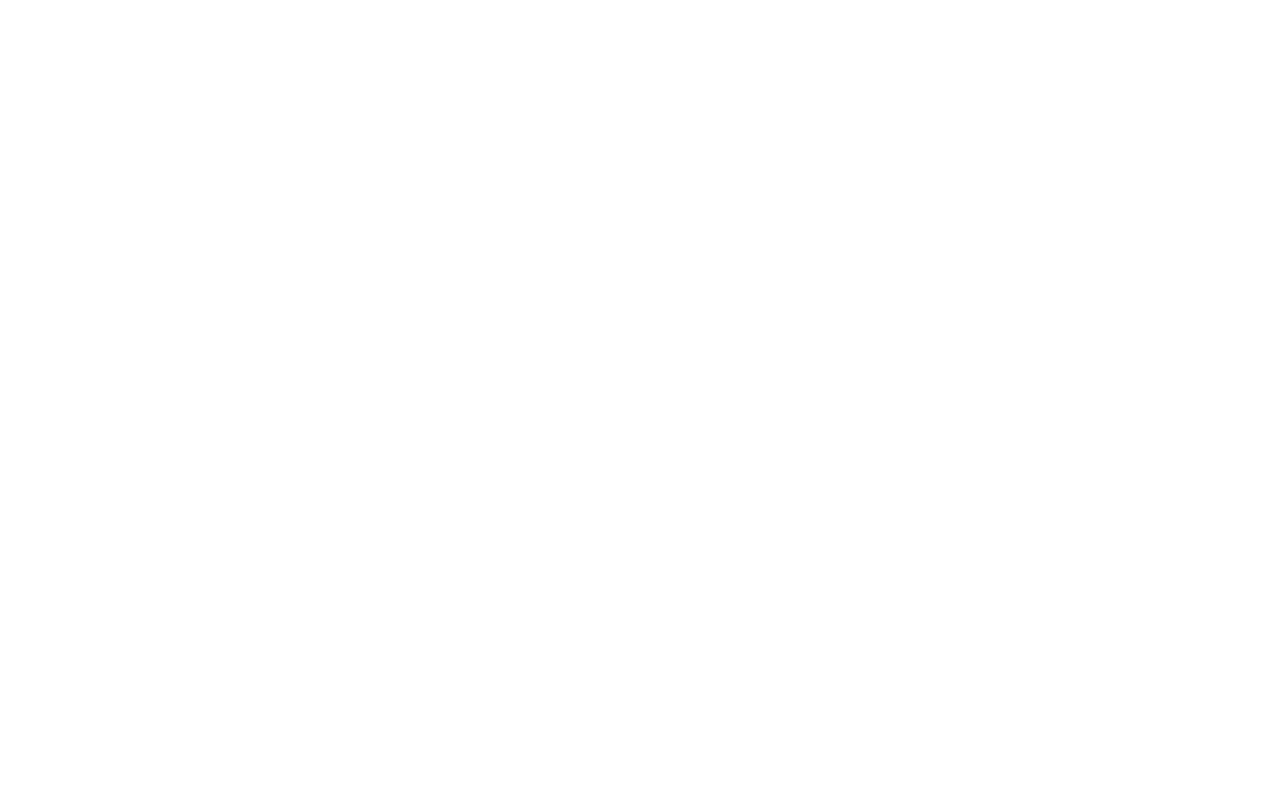
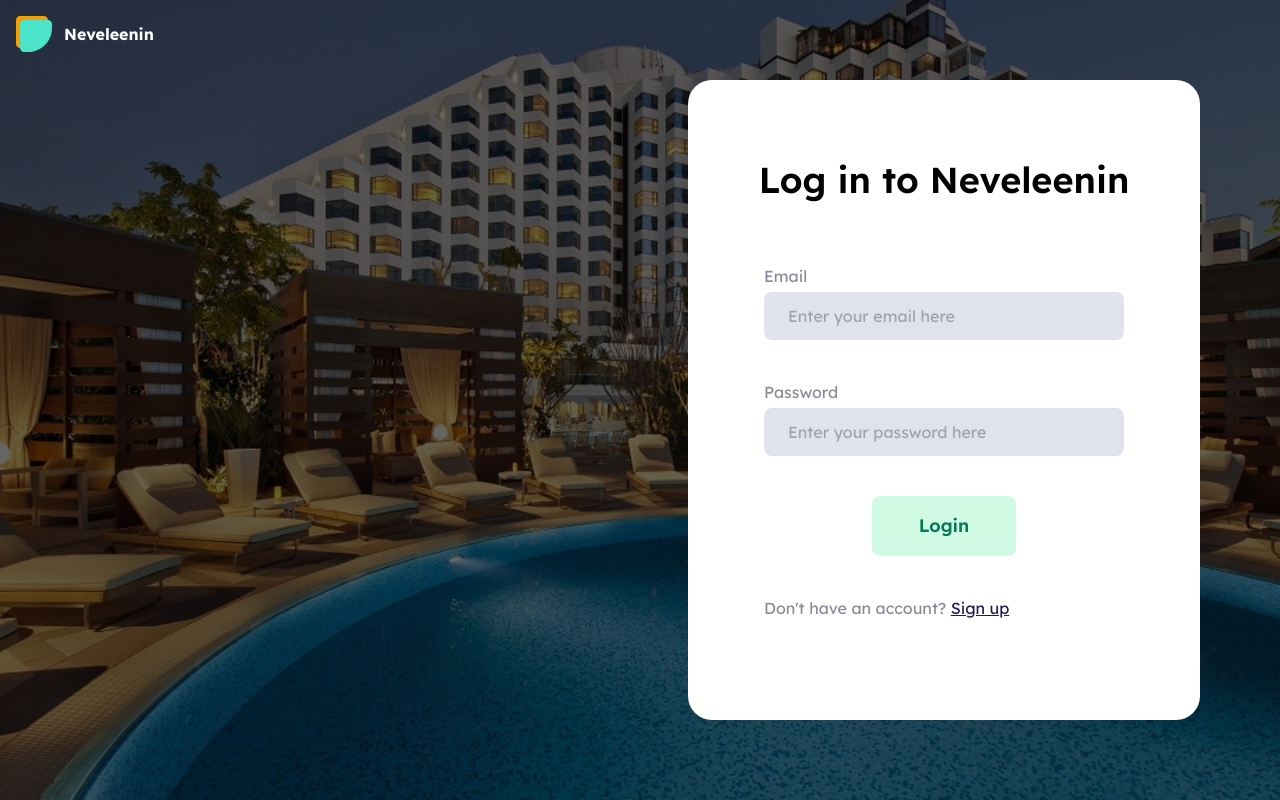
Before and after one commit to NDJafu/neveleenin-hotel, a React (Vite) app in the folder client/: page /login in a window 1280 px wide. Before the commit this address had no page. Built offline with nearby package versions, Linux system fonts and the light colour scheme.

Commit message:
add auth pages

```diff
--- a/client/src/App.tsx
+++ b/client/src/App.tsx
@@ -1,6 +1,9 @@
 import { BrowserRouter as Router, Routes, Route } from "react-router-dom";
 import HomePage from "./pages/HomePage";
 import BrowseHotelsPage from "./pages/BrowseHotelsPage";
+import MainLayout from "./components/MainLayout";
+import LoginPage from "./pages/LoginPage";
+import RegisterPage from "./pages/RegisterPage";
 
 function App() {
   alert(
@@ -10,7 +13,11 @@ function App() {
     <Router>
       <Routes>
         <Route index element={<HomePage />} />
-        <Route path="browse" element={<BrowseHotelsPage />} />
+        <Route path="login" element={<LoginPage />} />
+        <Route path="register" element={<RegisterPage />} />
+        <Route path="*" element={<MainLayout />}>
+          <Route path="browse" element={<BrowseHotelsPage />} />
+        </Route>
       </Routes>
     </Router>
   );
--- /dev/null
+++ b/client/src/components/MainLayout.tsx
@@ -0,0 +1,15 @@
+import { Outlet } from "react-router-dom";
+import Header from "./common/Header";
+import Footer from "./common/Footer";
+
+const MainLayout = () => {
+  return (
+    <>
+      <Header />
+      <Outlet />
+      <Footer />
+    </>
+  );
+};
+
+export default MainLayout;
--- a/client/src/pages/BrowseHotelsPage.tsx
+++ b/client/src/pages/BrowseHotelsPage.tsx
@@ -1,7 +1,5 @@
-import Header from "../components/common/Header";
-
 const BrowseHotelsPage = () => {
-  return <Header />;
+  return <></>;
 };
 
 export default BrowseHotelsPage;
--- a/client/src/pages/HomePage.tsx
+++ b/client/src/pages/HomePage.tsx
@@ -26,12 +26,15 @@ const HomePage = () => {
               <Link to={""}>Article</Link>
             </div>
             <div className="py-2 px-4 bg-white bg-opacity-10 border border-white border-opacity-30 rounded-full text-neutral-100">
-              <Link to={""}>Browse Hotels</Link>
+              <Link to={"browse"}>Browse Hotels</Link>
             </div>
           </div>
-          <button className="py-3 px-6 rounded-full bg-green-100 text-green-700">
+          <Link
+            to="register"
+            className="py-3 px-6 rounded-full bg-green-100 text-green-700"
+          >
             Sign Up!
-          </button>
+          </Link>
         </div>
       </nav>
       {/* Hero Banner */}
--- /dev/null
+++ b/client/src/pages/LoginPage.tsx
@@ -0,0 +1,62 @@
+import { Link } from "react-router-dom";
+import loginBG from "../assets/login.png";
+import logo from "../assets/logo.svg";
+
+const LoginPage = () => {
+  return (
+    <div
+      className="w-full h-screen p-4"
+      style={{
+        background: `linear-gradient(
+        rgba(0, 0, 0, 0.6),
+        rgba(0, 0, 0, 0.6)
+        ),url(${loginBG})`,
+        backgroundRepeat: "no-repeat",
+        backgroundSize: "cover",
+      }}
+    >
+      <div className="text-white text-base gap-3 inline-flex items-center font-bold">
+        <img src={logo} alt="neveleenin" />
+        <span>Neveleenin</span>
+      </div>
+      <div className="absolute right-20 inset-y-20 w-2/5 bg-white rounded-3xl px-4 py-20">
+        <h1 className="text-center text-4xl font-semibold">
+          Log in to Neveleenin
+        </h1>
+        <form className="flex flex-col text text-neutral-500 mt-16 w-3/4 mx-auto gap-10">
+          <label className="flex flex-col gap-1" htmlFor="email">
+            Email
+            <input
+              className="bg-neutral-300 py-3 px-6 rounded-lg outline-none"
+              type="email"
+              name="email"
+              id="email"
+              placeholder="Enter your email here"
+            />
+          </label>
+          <label className="flex flex-col gap-1" htmlFor="password">
+            Password
+            <input
+              className="bg-neutral-300 py-3 px-6 rounded-lg outline-none"
+              type="password"
+              name="password"
+              id="password"
+              placeholder="Enter your password here"
+            />
+          </label>
+          <button className="bg-green-100 text-green-700 w-2/5 p-4 font-semibold text-lg rounded-lg mx-auto">
+            Login
+          </button>
+          <span>
+            Don't have an account?{" "}
+            <Link className="text-neutral-900 underline" to={"/register"}>
+              Sign up
+            </Link>
+          </span>
+        </form>
+      </div>
+    </div>
+  );
+};
+
+export default LoginPage;
--- /dev/null
+++ b/client/src/pages/RegisterPage.tsx
@@ -0,0 +1,81 @@
+import { Link } from "react-router-dom";
+import logo from "../assets/logo.svg";
+import femboy from "../assets/femboy.mp4";
+import registerBG from "../assets/login.png";
+
+const FemboyRNG = () => {
+  const theShot = Math.floor(Math.random() * 6) + 1;
+  return theShot === 1 ? (
+    <video
+      className="h-full absolute top-0 left-0 -z-10 brightness-75"
+      src={femboy}
+      autoPlay={true}
+      loop
+    />
+  ) : (
+    <img
+      className="w-2/5 h-full object-cover object-left absolute top-0 left-0 -z-10 brightness-75"
+      src={registerBG}
+    />
+  );
+};
+
+const RegisterPage = () => {
+  return (
+    <div className="w-full h-screen p-4">
+      <div className="text-white text-base gap-3 inline-flex items-center font-bold">
+        <img src={logo} alt="neveleenin" />
+        <span>Neveleenin</span>
+      </div>
+      <FemboyRNG />
+      <div className="absolute right-0 w-[63%] inset-y-0 bg-white rounded-l-3xl px-4 flex flex-col justify-center">
+        <h1 className="text-center text-4xl font-semibold">
+          Create your account
+        </h1>
+        <form className="flex flex-col text text-neutral-500 mt-16 w-1/2 mx-auto gap-10">
+          <label className="flex flex-col gap-1" htmlFor="username">
+            Username
+            <input
+              className="bg-neutral-300 py-3 px-6 rounded-lg outline-none"
+              type="text"
+              name="username"
+              id="username"
+              placeholder="Enter your username here"
+            />
+          </label>
+          <label className="flex flex-col gap-1" htmlFor="email">
+            Email
+            <input
+              className="bg-neutral-300 py-3 px-6 rounded-lg outline-none"
+              type="email"
+              name="email"
+              id="email"
+              placeholder="Enter your email here"
+            />
+          </label>
+          <label className="flex flex-col gap-1" htmlFor="password">
+            Password
+            <input
+              className="bg-neutral-300 py-3 px-6 rounded-lg outline-none"
+              type="password"
+              name="password"
+              id="password"
+              placeholder="Enter your password here"
+            />
+          </label>
+          <button className="bg-green-100 text-green-700 w-2/5 p-4 font-semibold text-lg rounded-lg mx-auto">
+            Sign up
+          </button>
+          <span>
+            Already have an account?{" "}
+            <Link className="text-neutral-900 underline" to={"/register"}>
+              Log in
+            </Link>
+          </span>
+        </form>
+      </div>
+    </div>
+  );
+};
+
+export default RegisterPage;
```
Also changed, not shown: client/src/assets/login.png (added), 1 other file (tests, documents, lock files or other folders).
